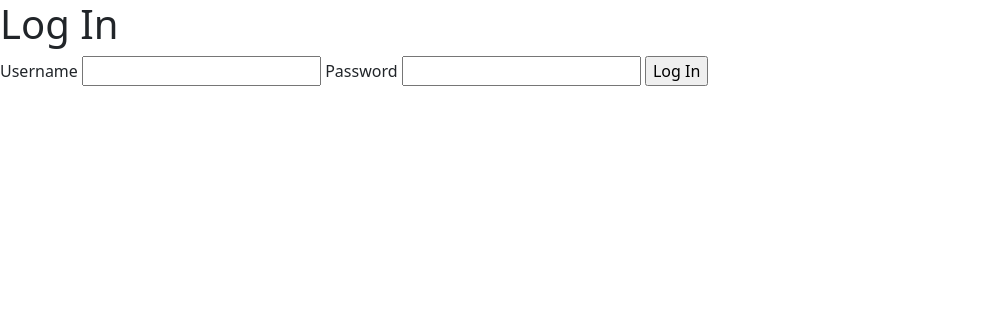
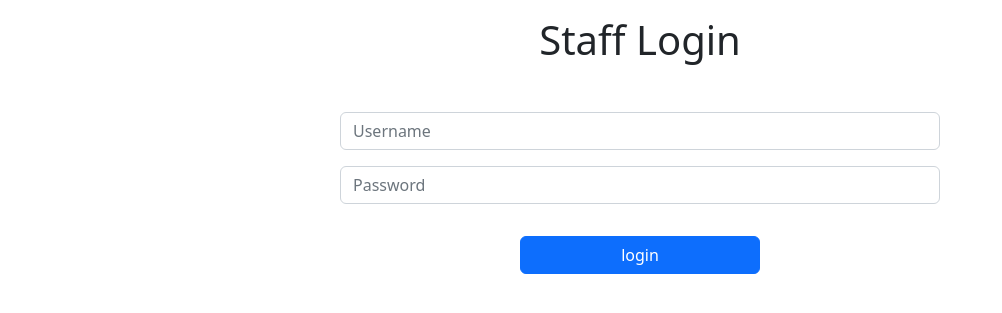
Before and after one commit to JonasSeifried/HTWG-Theater-Reservierung, a Flask app: page /auth/login in a window 1280 px wide. Shown: the top 313 px of the page, without its empty margins (0-1002 px from the left). Run offline with Flask 2, Linux system fonts and the light colour scheme.

Commit message:
fronted login changes

```diff
--- a/flaskr/reservierung.py
+++ b/flaskr/reservierung.py
@@ -10,7 +10,7 @@ def reservieren():
     vorstellungen = []
     vorstellungen_raw = get_vorstellungen()
     for item in vorstellungen_raw:
-        vorstellungen.append(item["name"] + " " + item["datum"]+ " " + item["uhrzeit"])
+        vorstellungen.append(item["name"] + " " + item["datum"] + " " + item["uhrzeit"])
 
     if request.method == "GET":
         return render_template("reservierung/reservierung.html", vorstellungen=vorstellungen)
--- a/flaskr/templates/auth/login.html
+++ b/flaskr/templates/auth/login.html
@@ -1,15 +1,23 @@
 {% extends 'base.html' %}
 
 {% block header %}
-  <h1>{% block title %}Log In{% endblock %}</h1>
+    <h1 class="mb-5 mt-3" align="center">
+        {%block title %}
+            Staff Login
+        {% endblock%}
+    </h1>
 {% endblock %}
 
 {% block content %}
   <form method="post">
-    <label for="username">Username</label>
-    <input name="username" id="username" required>
-    <label for="password">Password</label>
-    <input type="password" name="password" id="password" required>
-    <input type="submit" value="Log In">
+      <div class="d-flex flex-column justify-content-center" style="max-width: 600px;">
+        <div class="input-group mb-3">
+          <input type="text" class="form-control" placeholder="Username" aria-label="Username" aria-describedby="basic-addon1" required>
+        </div>
+      <div class="input-group mb-3">
+          <input type="password" class="form-control" placeholder="Password" aria-label="Password" aria-describedby="basic-addon1" required>
+      </div>
+        <button type="submit" class="btn btn-primary btn-submit">login</button>
+    </div>
   </form>
 {% endblock %}
--- a/flaskr/templates/base.html
+++ b/flaskr/templates/base.html
@@ -10,9 +10,10 @@
   {% for message in get_flashed_messages() %}
     <div class="flash">{{ message }}</div>
   {% endfor %}
+    <div class="container-fluid" align="center">
   {% block content %}
 
-
-   <script src="https://cdn.jsdelivr.net/npm/bootstrap@5.2.2/dist/js/bootstrap.bundle.min.js" integrity="sha384-OERcA2EqjJCMA+/3y+gxIOqMEjwtxJY7qPCqsdltbNJuaOe923+mo//f6V8Qbsw3" crossorigin="anonymous"></script>
-  {% endblock %}
+   {% endblock %}
+  </div>
+  <script src="https://cdn.jsdelivr.net/npm/bootstrap@5.2.2/dist/js/bootstrap.bundle.min.js" integrity="sha384-OERcA2EqjJCMA+/3y+gxIOqMEjwtxJY7qPCqsdltbNJuaOe923+mo//f6V8Qbsw3" crossorigin="anonymous"></script>
 </section>
--- a/flaskr/templates/reservierung/reservierung.html
+++ b/flaskr/templates/reservierung/reservierung.html
@@ -7,7 +7,7 @@
     </h1>
 {% endblock %}
 {% block content %}
-<div class="container-fluid" align="center">
+
 <div class="form-div">
 <form action="" class="form" method = "POST">
     <div class="d-flex flex-column justify-content-center">
@@ -35,5 +35,4 @@
         </div>
 </form>
 </div>
-</div>
 {% endblock %}
```
